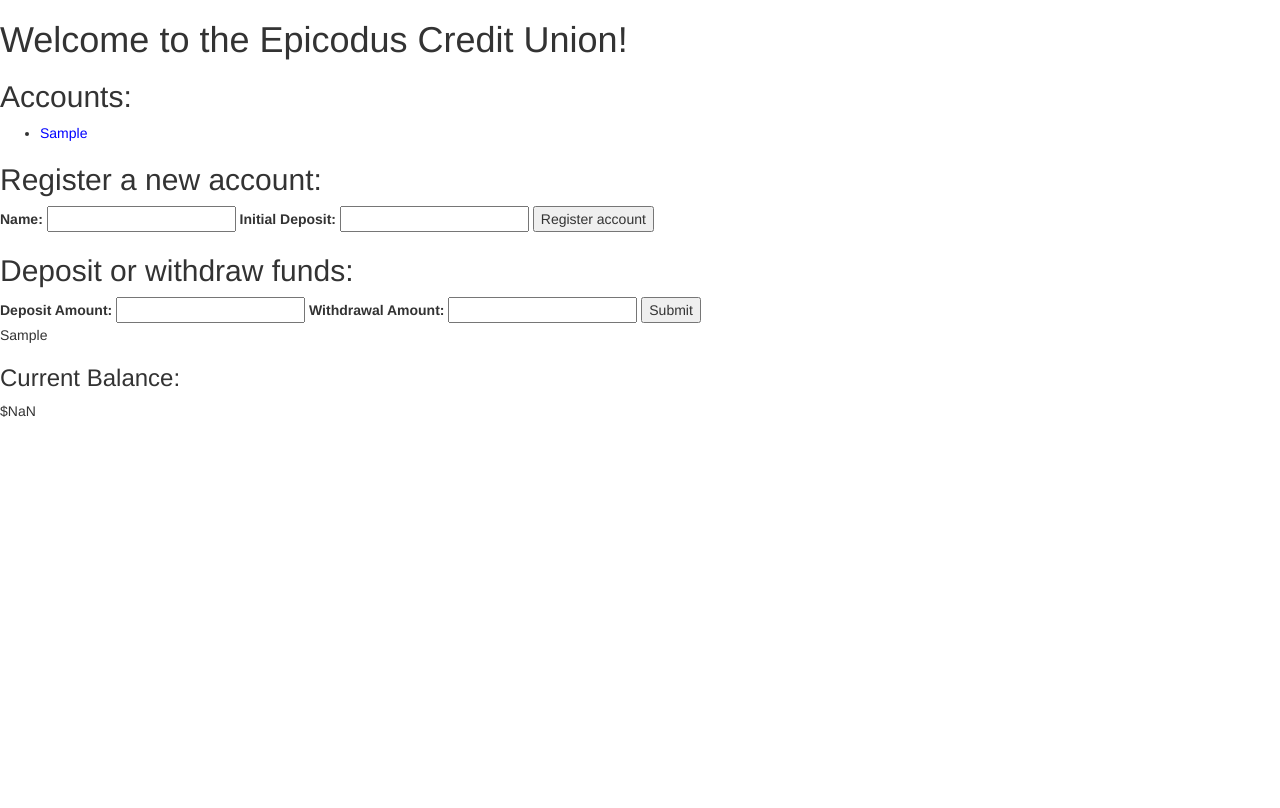
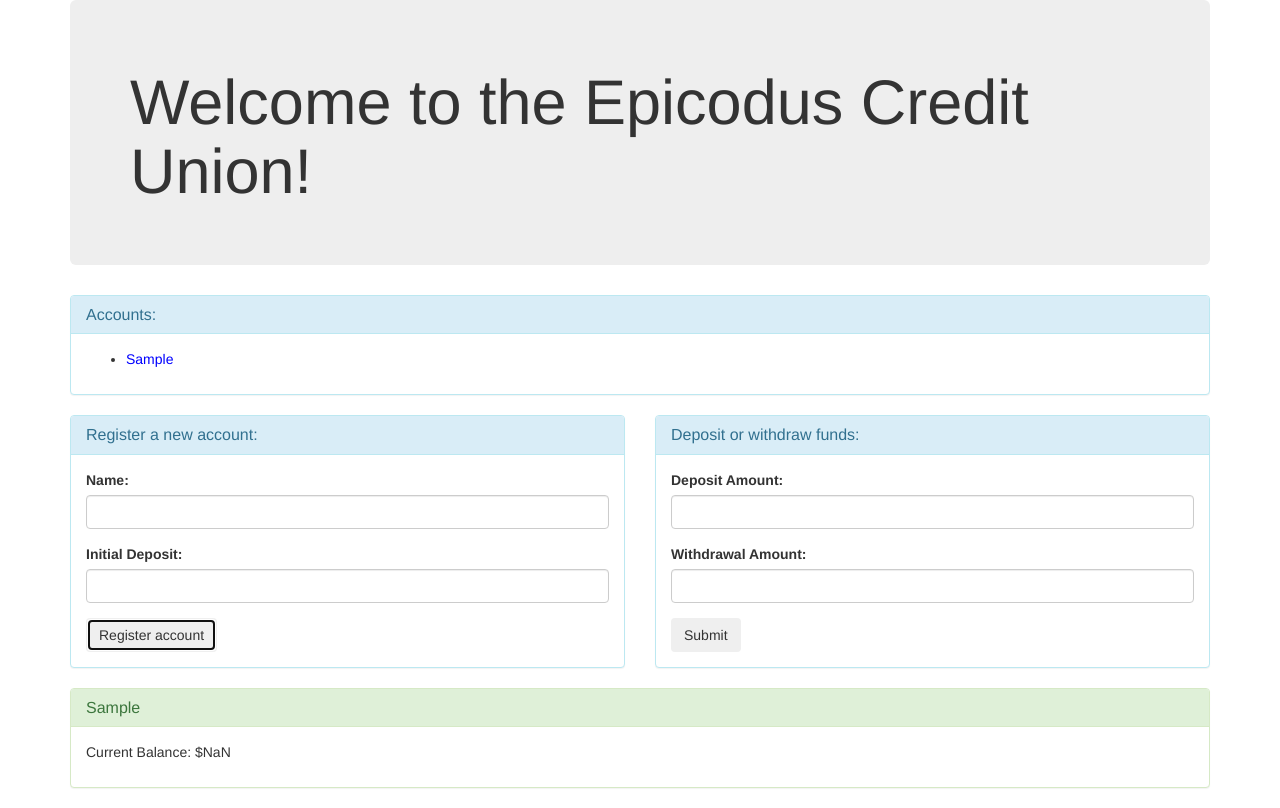
Before and after one commit to ptown-epicodus/bank-account, a plain HTML site: page index.html in a window 1280 px wide. Both pictures are taken after typing "Sample", "Sample" into the empty fields and a click on the button "Register account". Drawn offline with Linux system fonts and the light colour scheme.

Commit message:
Add styling

```diff
--- a/css/styles.css
+++ b/css/styles.css
@@ -1,3 +1,8 @@
+#show-accounts,
+#show-account {
+  display: none;
+}
+
 .account {
   cursor: pointer;
   color: blue;
--- a/index.html
+++ b/index.html
@@ -8,40 +8,71 @@
     <title>Bank Account</title>
   </head>
   <body>
+    <div class="container">
+      <div class="jumbotron">
         <h1>Welcome to the Epicodus Credit Union!</h1>
-    <div id="show-accounts">
-      <h2>Accounts:</h2>
+      </div>
+      <div id="show-accounts" class="panel panel-info">
+        <div class="panel-heading">
+          <h2 class="panel-title">Accounts:</h2>
+        </div>
+        <div class="panel-body">
           <ul>
           </ul>
         </div>
-    <div id="account-registration">
-      <h2>Register a new account:</h2>
+      </div>
+      <div class="row">
+        <div class="col-md-6">
+          <div id="account-registration" class="panel panel-info">
+            <div class="panel-heading">
+              <h2 class="panel-title">Register a new account:</h2>
+            </div>
+            <div class="panel-body">
               <form id="new-bank-account">
+                <div class="form-group">
                   <label for="new-name">Name:</label>
-        <input type="text" id="new-name">
+                  <input type="text" id="new-name" class="form-control">
+                </div>
+                <div class="form-group">
+                  <label for="new-deposit">Initial Deposit:</label>
+                  <input type="text" id="new-deposit" class="form-control">
+                </div>
 
-        <label for="new-deposit">Initial Deposit:</label>
-        <input type="text" id="new-deposit">
-
-        <button type="submit">Register account</button>
+                <button type="submit" class="btn">Register account</button>
               </form>
             </div>
-    <div id="account-activity">
-      <h2>Deposit or withdraw funds:</h2>
+          </div>
+        </div>
+        <div class="col-md-6">
+          <div id="account-activity" class="panel panel-info">
+            <div class="panel-heading">
+              <h2 class="panel-title">Deposit or withdraw funds:</h2>
+            </div>
+            <div class="panel-body">
               <form id="edit-bank-account">
+                <div class="form-group">
                   <label for="deposit">Deposit Amount:</label>
-        <input type="text" id="deposit">
+                  <input type="text" id="deposit" class="form-control">
+                </div>
+                <div class="form-group">
+                  <label for="withdrawal">Withdrawal Amount:</label>
+                  <input type="text" id="withdrawal" class="form-control">
+                </div>
 
-        <label for="withdrawal">Withdrawal Amount:</label>
-        <input type="text" id="withdrawal">
-
-        <button type="submit">Submit</button>
+                <button type="submit" class="btn">Submit</button>
               </form>
             </div>
-    <div id="show-account">
-      <p id="show-name"></p>
-      <h3>Current Balance:</h3>
-      <p id="show-balance"></p>
+          </div>
+        </div>
+      </div>
+      <div id="show-account" class="panel panel-success">
+        <div class="panel-heading">
+          <h3 id="show-name" class="panel-title"></h3>
+        </div>
+        <div class="panel-body">
+          <p>Current Balance: <span id="show-balance"></span></p>
+        </div>
+      </div>
     </div>
   </body>
 </html>
--- a/js/scripts.js
+++ b/js/scripts.js
@@ -26,6 +26,7 @@ var displayAccount = function(account) {
   } else {
     $("#show-name").text(account.customerName);
     $("#show-balance").text('$' + account.balance.toFixed(2));
+    $("#show-account").show();
   }
 };
 
@@ -67,6 +68,7 @@ $(document).ready(function() {
       currentAccount = accounts[index];
       displayAccount(currentAccount);
     });
+    $("#show-accounts").show();
   });
 
   $("form#edit-bank-account").submit(function(event) {
```
Lines whose indentation alone changed are shown as unchanged.
